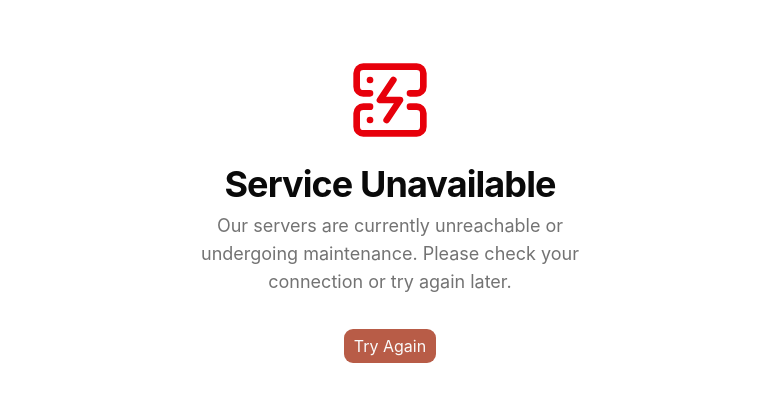
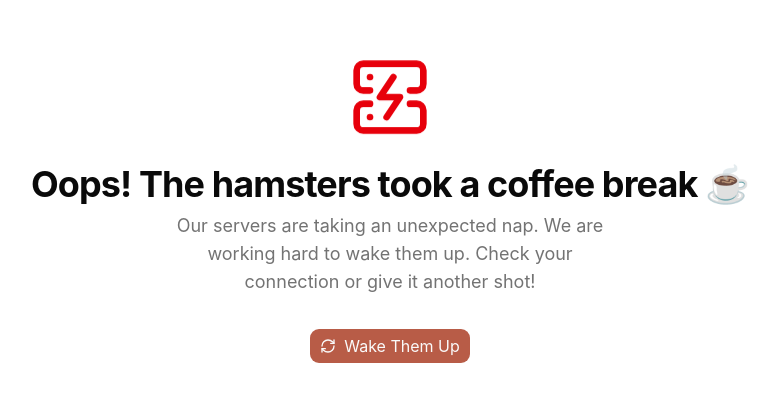
Before and after one commit to subrataroy912/Campus-Mind, a React (Vite) app: page /server-down in a window 1280 px wide. Shown: the part 188-590 px from the top of the page, without its empty margins (250-1028 px from the left). Built offline with nearby package versions, Linux system fonts and the light colour scheme; no server answers.

Commit message:
improve serverdown page

```diff
--- a/src/main.jsx
+++ b/src/main.jsx
@@ -25,7 +25,11 @@ createRoot(document.getElementById("root")).render(
               </div>
             }
           >
-            {maintenanceMode ? <ServerDown /> : <RouterProvider router={AppRoutes} />}
+            {maintenanceMode ? (
+              <ServerDown />
+            ) : (
+              <RouterProvider router={AppRoutes} />
+            )}
           </Suspense>
         </AuthProvider>
       </TooltipProvider>
--- a/src/pages/ServerDown.jsx
+++ b/src/pages/ServerDown.jsx
@@ -1,4 +1,4 @@
-import { ServerCrash } from "lucide-react";
+import { ServerCrash, RefreshCw } from "lucide-react";
 import { Button } from "@/components/ui/button";
 
 export default function ServerDown() {
@@ -8,15 +8,18 @@ export default function ServerDown() {
 
   return (
     <div className="flex min-h-screen flex-col items-center justify-center bg-background p-4 text-center">
-      <ServerCrash className="h-20 w-20 text-destructive mb-6" />
+      <div className="mb-6">
+        <ServerCrash className="h-20 w-20 text-destructive animate-bounce" />
+      </div>
       <h1 className="text-4xl font-bold tracking-tight text-foreground mb-2">
-        Service Unavailable
+        Oops! The hamsters took a coffee break ☕
       </h1>
       <p className="text-lg text-muted-foreground mb-8 max-w-md">
-        Our servers are currently unreachable or undergoing maintenance. Please check your connection or try again later.
+        Our servers are taking an unexpected nap. We are working hard to wake them up. Check your connection or give it another shot!
       </p>
-      <Button onClick={handleRetry} size="lg">
-        Try Again
+      <Button onClick={handleRetry} size="lg" className="gap-2">
+        <RefreshCw className="h-4 w-4" />
+        Wake Them Up
       </Button>
     </div>
   );
```
